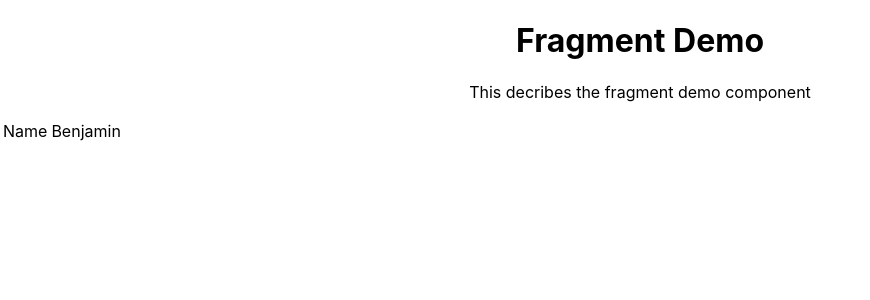
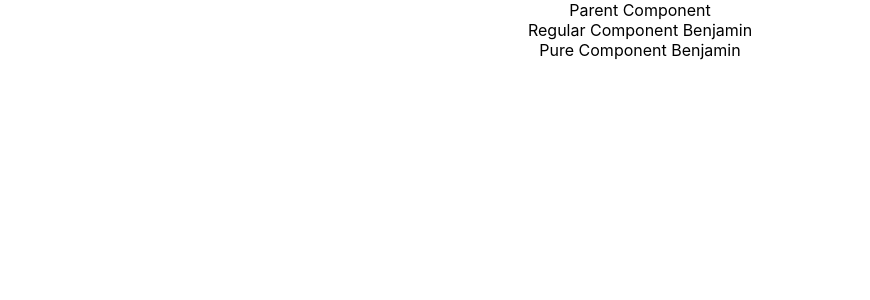
Before and after one commit to m6code/reactjs_tutorial_for_beginners_youtube, a React (Create React App) app in the folder hello-world/: page / in a window 1280 px wide. Shown: the top 300 px of the page, without its empty margins (0-870 px from the left). Built offline with nearby package versions, Linux system fonts and the light colour scheme.

Commit message:
Pure Components

```diff
--- a/hello-world/src/App.js
+++ b/hello-world/src/App.js
@@ -39,11 +39,13 @@ import styles from './appStyles.module.css';
 // eslint-disable-next-line
 import Form from './components/Form';
 // eslint-disable-next-line
-import LifeCycleA from './components/LifeCycleA'
-// eslint-disable-nextline
-import FragmentDemo from './components/FragmentDemo'
-// eslint-disable-nextline
-import Table from './components/Table'
+import LifeCycleA from './components/LifeCycleA';
+// eslint-disable-next-line
+import FragmentDemo from './components/FragmentDemo';
+// eslint-disable-next-line
+import Table from './components/Table';
+// eslint-disable-next-line
+import ParentComp from './components/ParentComp';
 
 // function App() {
 //   return (
@@ -58,9 +60,10 @@ class App extends Component{
     return (
       <div className="App">
 
-      <FragmentDemo />
+      <ParentComp/>
+      {/* <FragmentDemo />
       <Table/>
-      {/* <LifeCycleA />
+      <LifeCycleA />
       <Form/>
       <Stylesheet primary={true}/>
       <Inline/>
--- /dev/null
+++ b/hello-world/src/components/ParentComp.js
@@ -0,0 +1,35 @@
+import React from 'react'
+// eslint-disable-next-line
+import RegComp from './RegComp';
+// eslint-disable-next-line
+import PureComp from './PureComp';
+
+class ParentComp extends React.Component {
+	constructor(props) {
+		super(props)
+
+		this.state = {
+			 name: "Benjamin",
+		}
+	}
+
+	componentDidMount(){
+		setInterval(() => {
+			this.setState({
+				name: "Benjamin"
+			})
+		}, 2000)
+	}
+	render() {
+		console.log("*************ParentComp Render****************")
+		return (
+			<div>
+				Parent Component
+				<RegComp name={this.state.name}/>
+				<PureComp name={this.state.name}/>
+			</div>
+		)
+	}
+}
+
+export default ParentComp
--- /dev/null
+++ b/hello-world/src/components/PureComp.js
@@ -0,0 +1,14 @@
+import React from 'react'
+
+class PureComp extends React.PureComponent {
+	render() {
+		console.log("*************PureComp Render****************")
+		return (
+			<div>
+				Pure Component {this.props.name}
+			</div>
+		)
+	}
+}
+
+export default PureComp
--- /dev/null
+++ b/hello-world/src/components/RegComp.js
@@ -0,0 +1,14 @@
+import React from 'react'
+
+class RegComp extends React.Component {
+	render() {
+		console.log("*************RegComp Render****************")
+		return (
+			<div>
+				Regular Component {this.props.name}
+			</div>
+		)
+	}
+}
+
+export default RegComp
```
Also changed, not shown: 1 other file (tests, documents, lock files or other folders).
